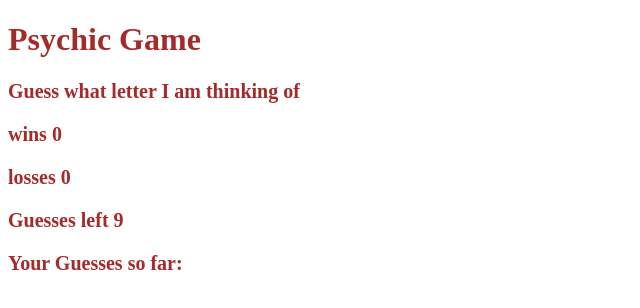
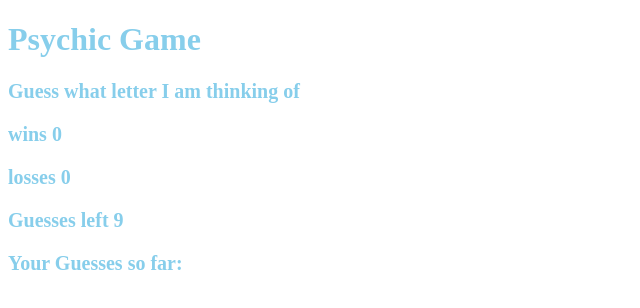
Before and after one commit to RajTina/ClassRepo, a plain HTML site: page index.html in a window 1280 px wide. Shown: the whole page, without its empty margins (0-640 px from the left). Drawn offline with nearby package versions, Linux system fonts and the light colour scheme.

Commit message:
more css

```diff
--- a/assets/css/style.css
+++ b/assets/css/style.css
@@ -6,12 +6,13 @@ body{
 
 h1{
     /* text-align: center; */
-    color: brown;
+    color:skyblue;
+    /* color: brown; */
 }
 
 p{
     /* text-align: center; */
-    color: brown;
+    color:skyblue;
     font-weight: bold;
     font-size: 20px;
 
```
